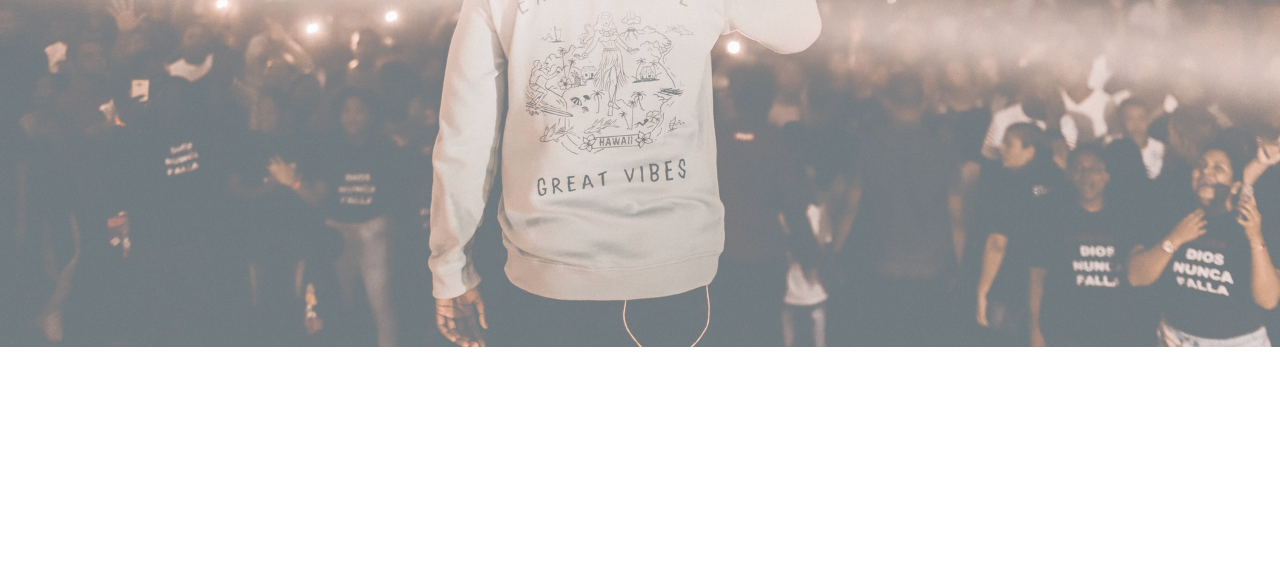
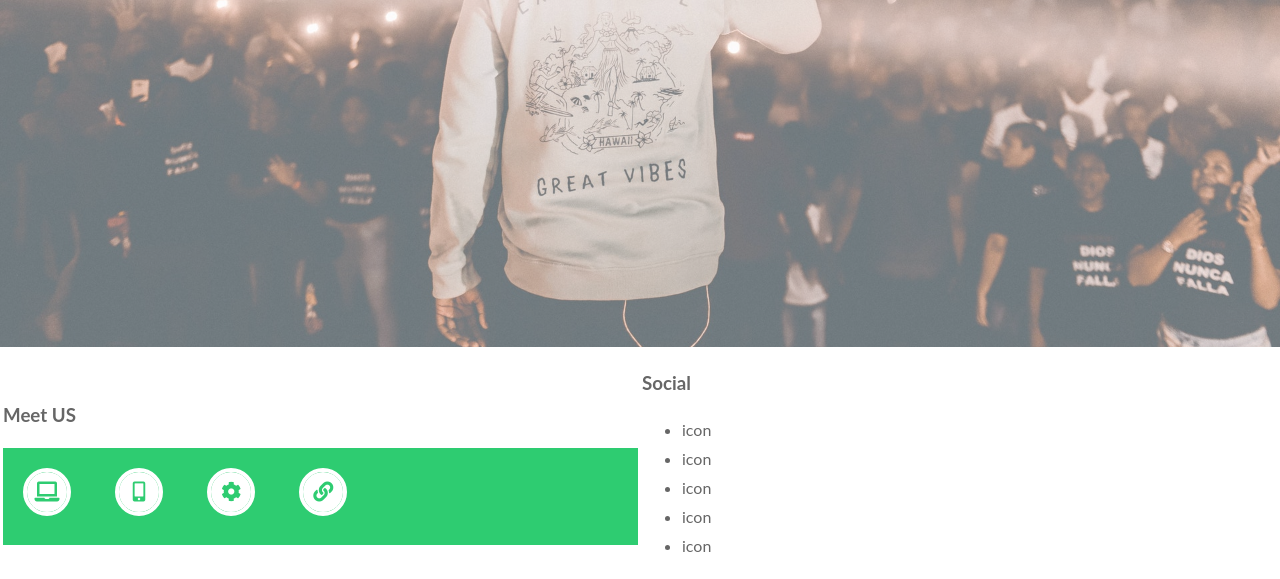
Before and after one commit to satta19/Parallax_Site, a plain HTML site: page index.html in a window 1280 px wide. Shown: the part 2981-3560 px from the top of the page. Before the commit the page ends 3328 px from the top, so only its background shows below. Drawn offline with Linux system fonts and the light colour scheme.

Commit message:
Added Footer

```diff
--- /dev/null
+++ b/footer.css
@@ -0,0 +1,59 @@
+.footer_table{
+    width:100%;
+    height:221.5px;
+}
+
+
+td{
+    align:center;
+    width: 50%;
+
+
+}
+
+
+
+
+.s3{
+        background: #2ecc71;
+      }
+
+.iconbtn{
+        width: 40px;
+        height: 40px;
+        text-decoration: none;
+        margin: 20px;
+        position: relative;
+        font-size: 20px;
+        border-radius: 50%;
+      }
+      .iconbtn::before{
+        position: absolute;
+        z-index: 1;
+        left: 50%;
+        top: 50%;
+        transform: translate(-50%,-50%);
+      }
+      .iconbtn::after{
+        content: '';
+        position: absolute;
+        left: 0;
+        top: 0;
+        width: 100%;
+        height: 100%;
+        box-sizing: border-box;
+        border-radius: 50%;
+        z-index: 0;
+      }
+
+      .s3 .iconbtn{
+        border: 4px solid #fff;
+        color: #2ecc71;
+      }
+      .s3 .iconbtn::after{
+        background: #fff;
+        transition: 0.2s;
+      }
+      .s3 .iconbtn:hover::after{
+        transform: scale(.85);
+      }
--- a/index.html
+++ b/index.html
@@ -7,6 +7,11 @@
     <meta http-equiv="X-UA-Compatible" content="google=">
     <title>GenesisTheBeginning</title>
     <link rel="stylesheet" href="style.css">
+    <link rel="stylesheet" href="footer.css">
+
+    <!--ICONS wala-->
+    <link rel="stylesheet" href="https://use.fontawesome.com/releases/v5.6.3/css/all.css">
+
     <script type="text/javascript">
         $(window).on('scroll', function() {
             if ($(window).scrollTop()) {
@@ -91,8 +96,44 @@
                         GenesisTheBeginning
             </span>
         </div>
+
+
     </div>
 
 </body>
 
+<footer>
+<table class="footer_table">
+    <tr class="footer_row">
+        <td class="meet_us">
+            <h3 class="meet_us_head">Meet US</h3>
+            <section class="s3">
+                <div class="links">
+                    <a href="#" class="iconbtn fas fa-laptop"></a>
+                    <a href="#" class="iconbtn fas fa-mobile-alt"></a>
+                    <a href="#" class="iconbtn fas fa-cog"></a>
+                    <a href="#" class="iconbtn fas fa-link"></a>
+                </div>
+            </section>
+
+        </td>
+
+        <td class="social">
+                <h3 class="social_head">Social</h3>
+                <ul class="social_list">
+                        <li>icon </li>
+                        <li>icon </li>
+                        <li>icon </li>
+                        <li>icon </li>
+                        <li>icon </li>
+                    </ul>
+        </td>
+
+    </tr>
+
+
+</table>
+
+
+</footer>
 </html>
```
